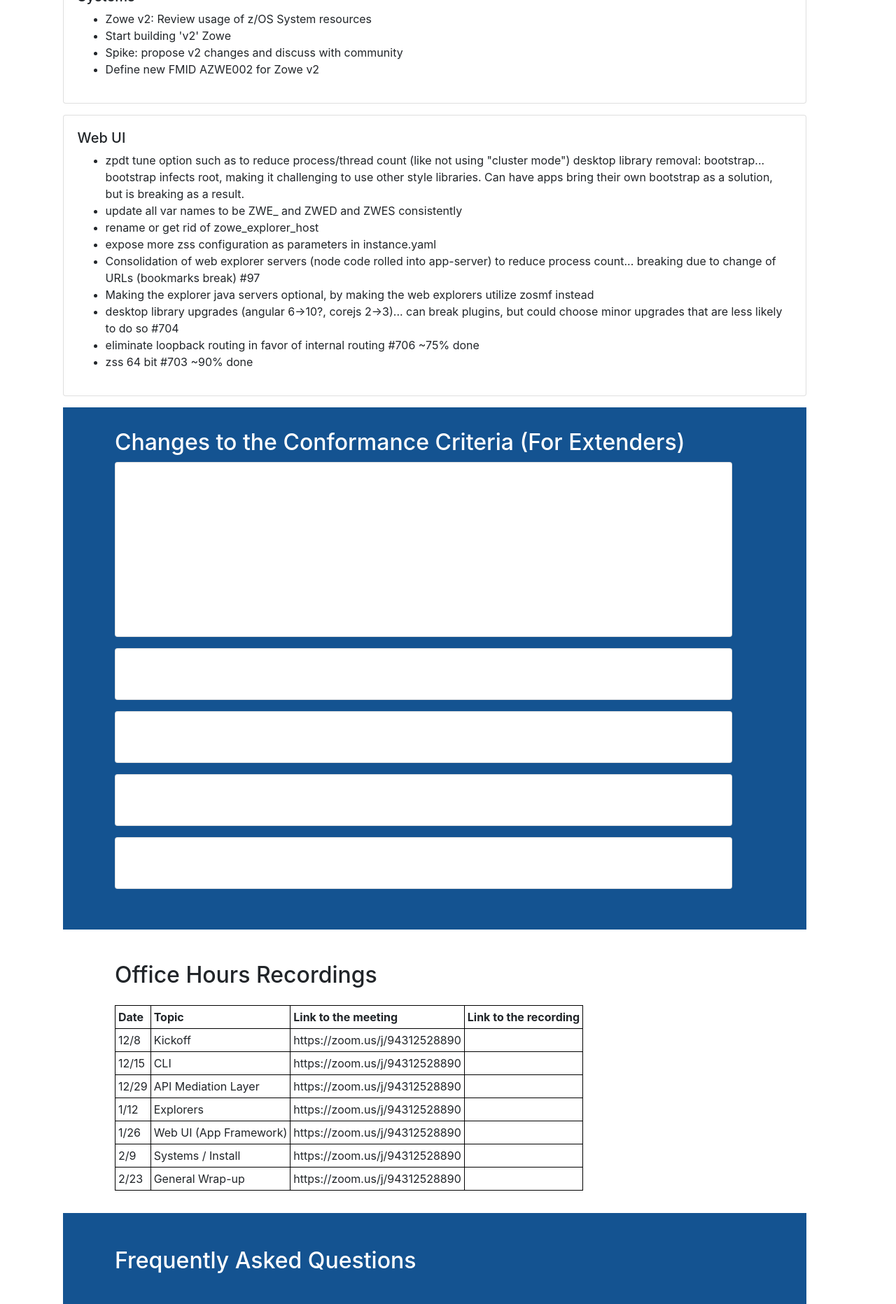
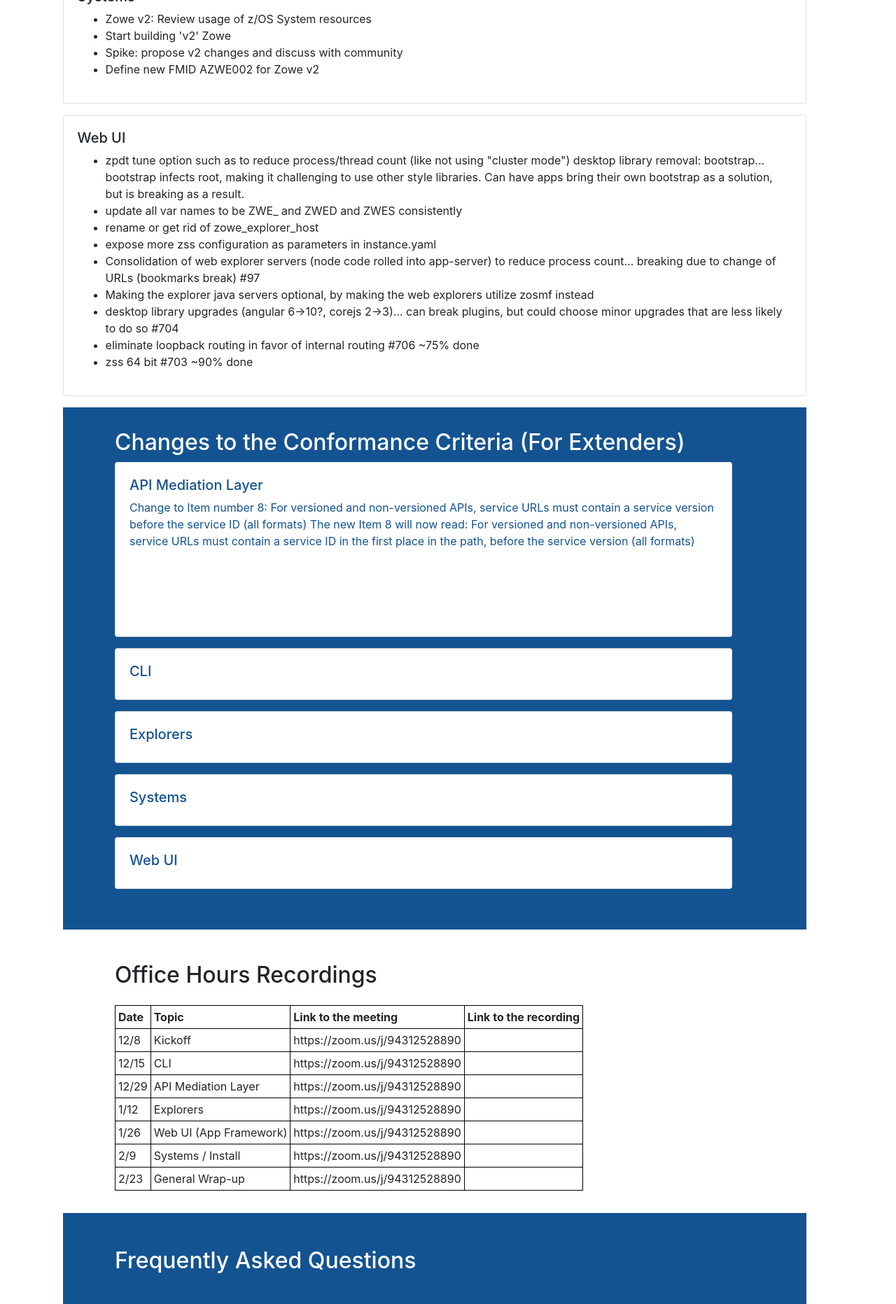
Before and after one commit to zowe/zowe.github.io, a Jekyll site: the page built from vNext.md, in a window 1280 px wide. Shown: the part 2701-4564 px from the top of the page at 70% size. Built offline with Jekyll 4.4.1, drawn with Linux system fonts in a browser that asks for light colours; our own code applies the rules of GitHub Pages for plain Markdown files.

Commit message:
Further color change
Signed-off-by: Jakub Balhar <jakub@balhar.net>

```diff
--- a/vNext.md
+++ b/vNext.md
@@ -15,7 +15,7 @@
 }
 
 .bluebackground h5, .bluebackground .card-text {
-  color: ##145391;
+  color: #145391;
 }
 </style>
 
```
